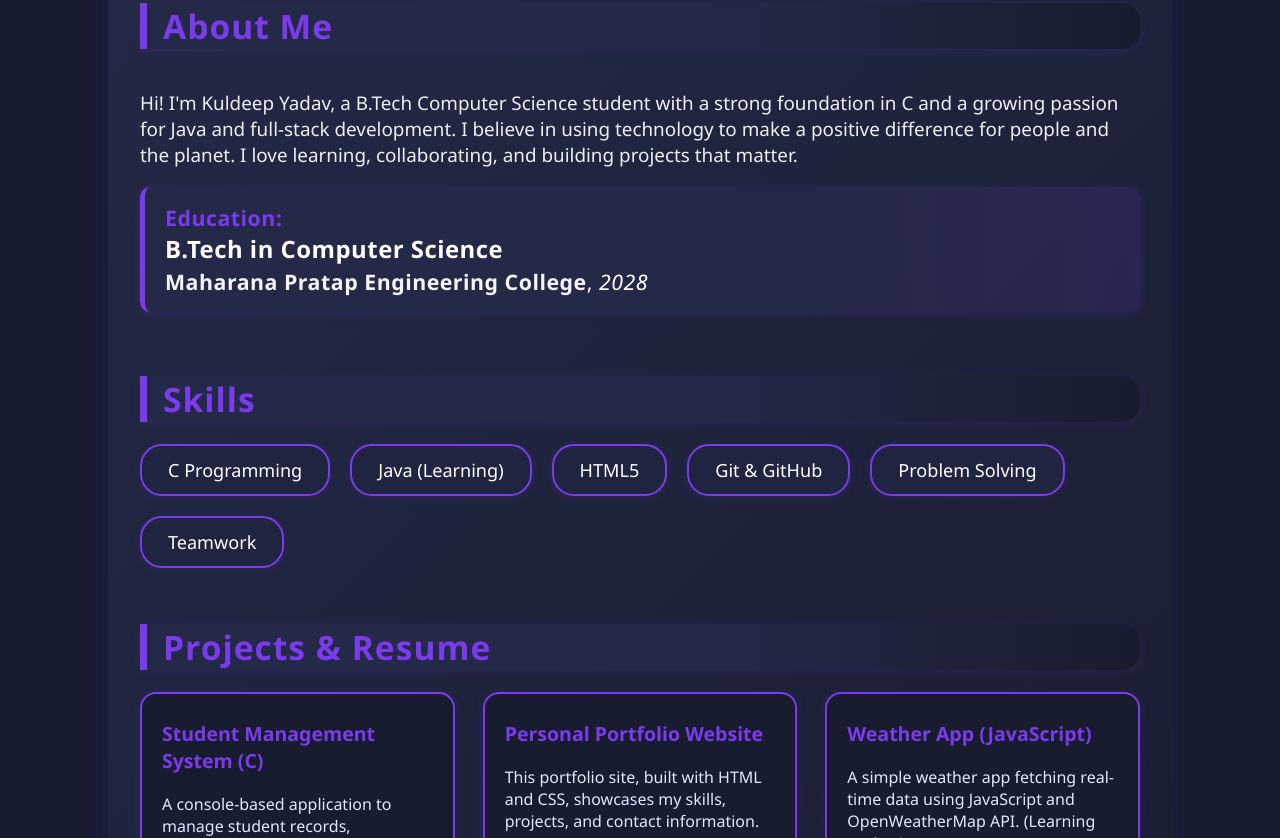
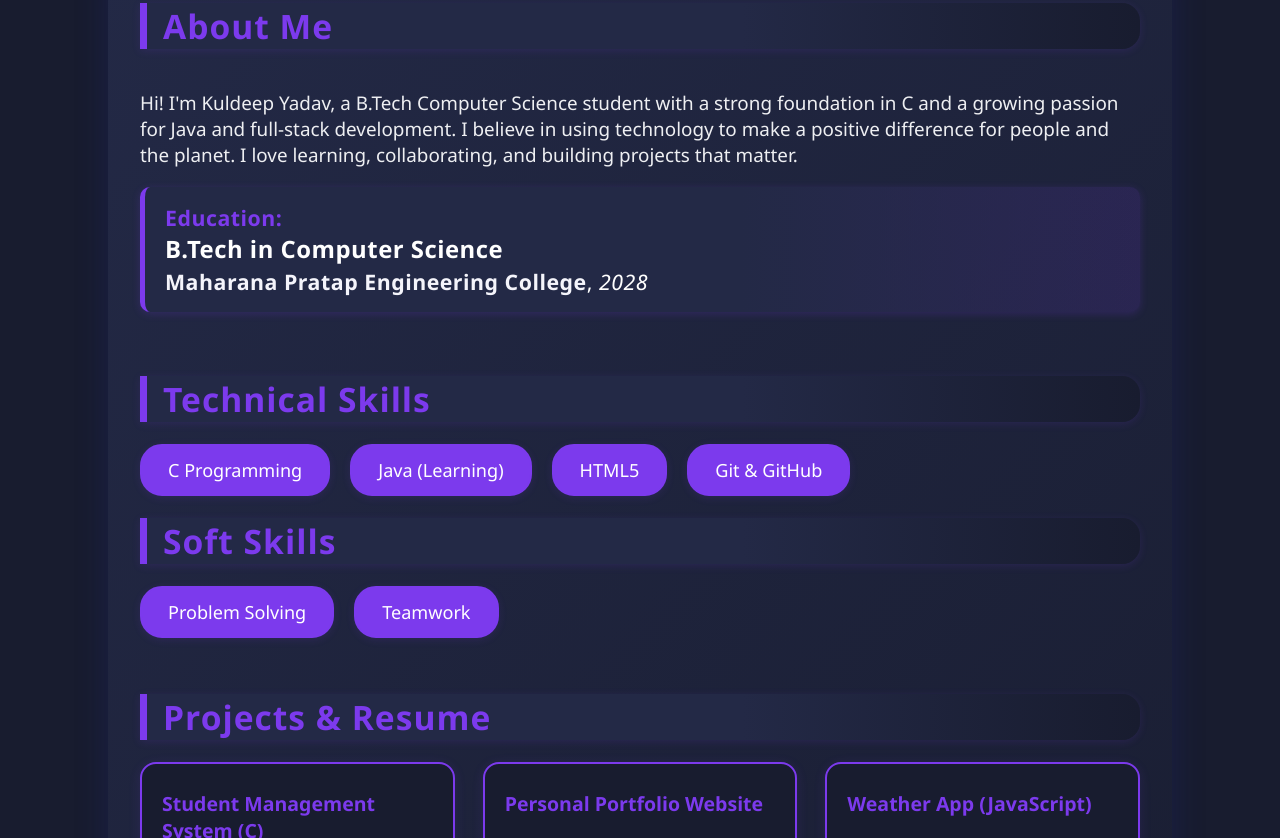
Before and after one commit to kuldeepyadav001/Portfolio-, a plain HTML site: page index.html in a window 1280 px wide. Shown: the part 452-1290 px from the top of the page. Drawn offline with Linux system fonts and the light colour scheme.

Commit message:
css & html

```diff
--- a/STYLE.CSS
+++ b/STYLE.CSS
@@ -1,4 +1,4 @@
-
+/* ...existing code... */
         :root {
             --primary: #262d54;
             --secondary: #7c3aed;
@@ -237,22 +237,24 @@
         }
 
         .skill-chip {
-            background: #1f2440;
+            background: var(--secondary);
             color: #fff;
-            /* Changed to white */
             border: 2px solid var(--secondary);
             border-radius: 22px;
             padding: 12px 26px;
             font-size: 1.13em;
             font-weight: 500;
             box-shadow: 0 2px 8px #7c3aed22;
-            transition: background 0.2s, color 0.2s, border 0.2s;
+            transition: background 0.2s, color 0.2s, border 0.2s, transform 0.2s;
+            cursor: pointer;
         }
 
         .skill-chip:hover {
-            background: var(--secondary);
-            color: var(--white);
+            background: var(--white);
+            color: var(--secondary);
             border-color: var(--white);
+            transform: scale(1.08);
+            box-shadow: 0 2px 12px #7c3aed55;
         }
 
         /* Projects & Resume Section */
@@ -391,6 +393,7 @@
                 flex-direction: column;
             }
 
+
             .header-nav {
                 flex-direction: column;
                 gap: 12px;
--- a/index.html
+++ b/index.html
@@ -50,17 +50,19 @@
         </section>
         <!-- Skills Section -->
         <section id="skills">
-            <div class="section-title">Skills</div>
+            <div class="section-title"> Technical Skills</div>
             <div class="skills-list">
                 <span class="skill-chip">C Programming</span>
                 <span class="skill-chip">Java (Learning)</span>
                 <span class="skill-chip">HTML5</span>
-                <!-- <span class="skill-chip">CSS3</span> -->
-                <!-- <span class="skill-chip">JavaScript (Basics)</span> -->
                 <span class="skill-chip">Git & GitHub</span>
+                <!-- Add more skills as needed -->
+            </div>
+   <br>
+            <div class="section-title">Soft Skills</div>
+             <div class="skills-list">
                 <span class="skill-chip">Problem Solving</span>
                 <span class="skill-chip">Teamwork</span>
-                <!-- Add more skills as needed -->
             </div>
         </section>
         <!-- Projects & Resume Section -->
```
